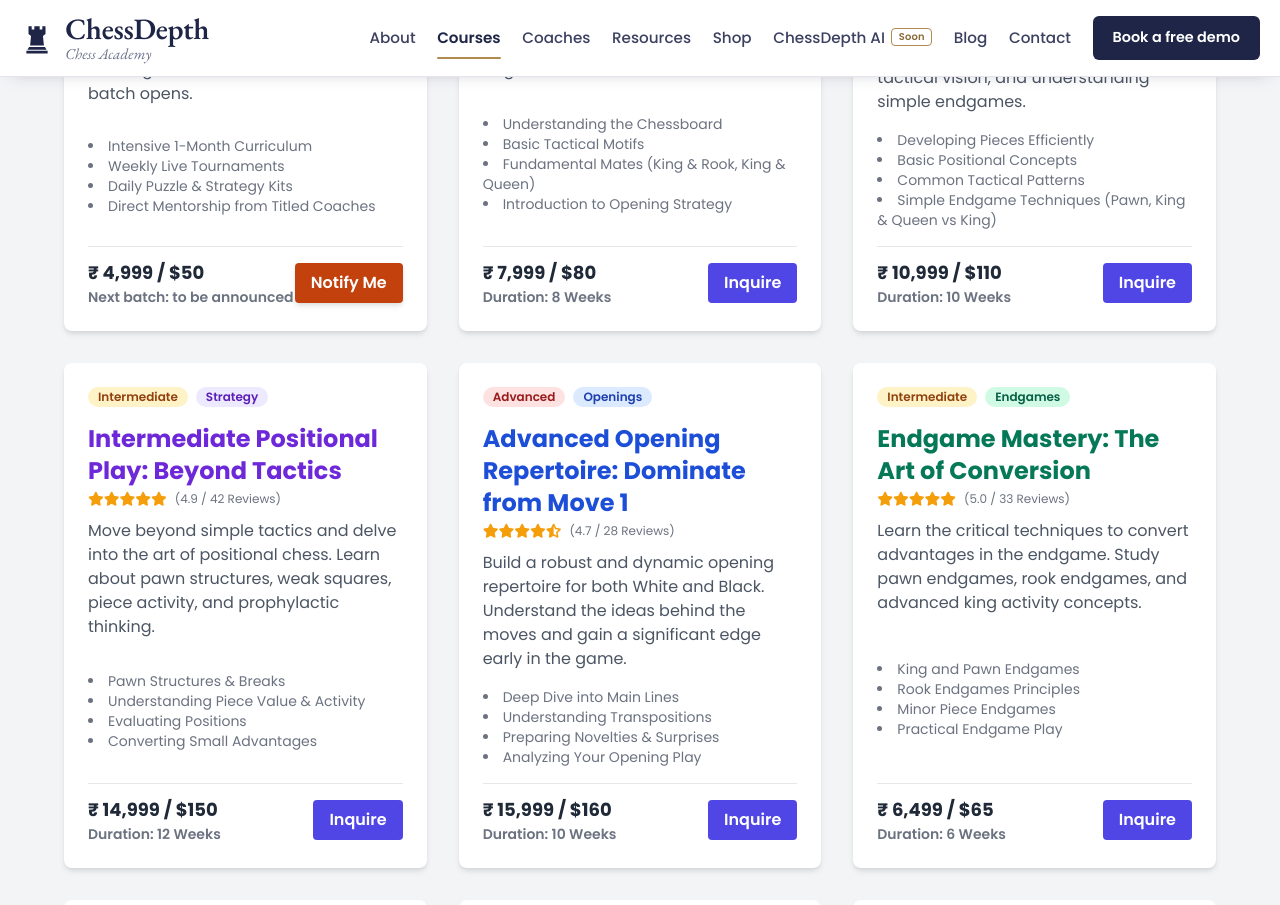
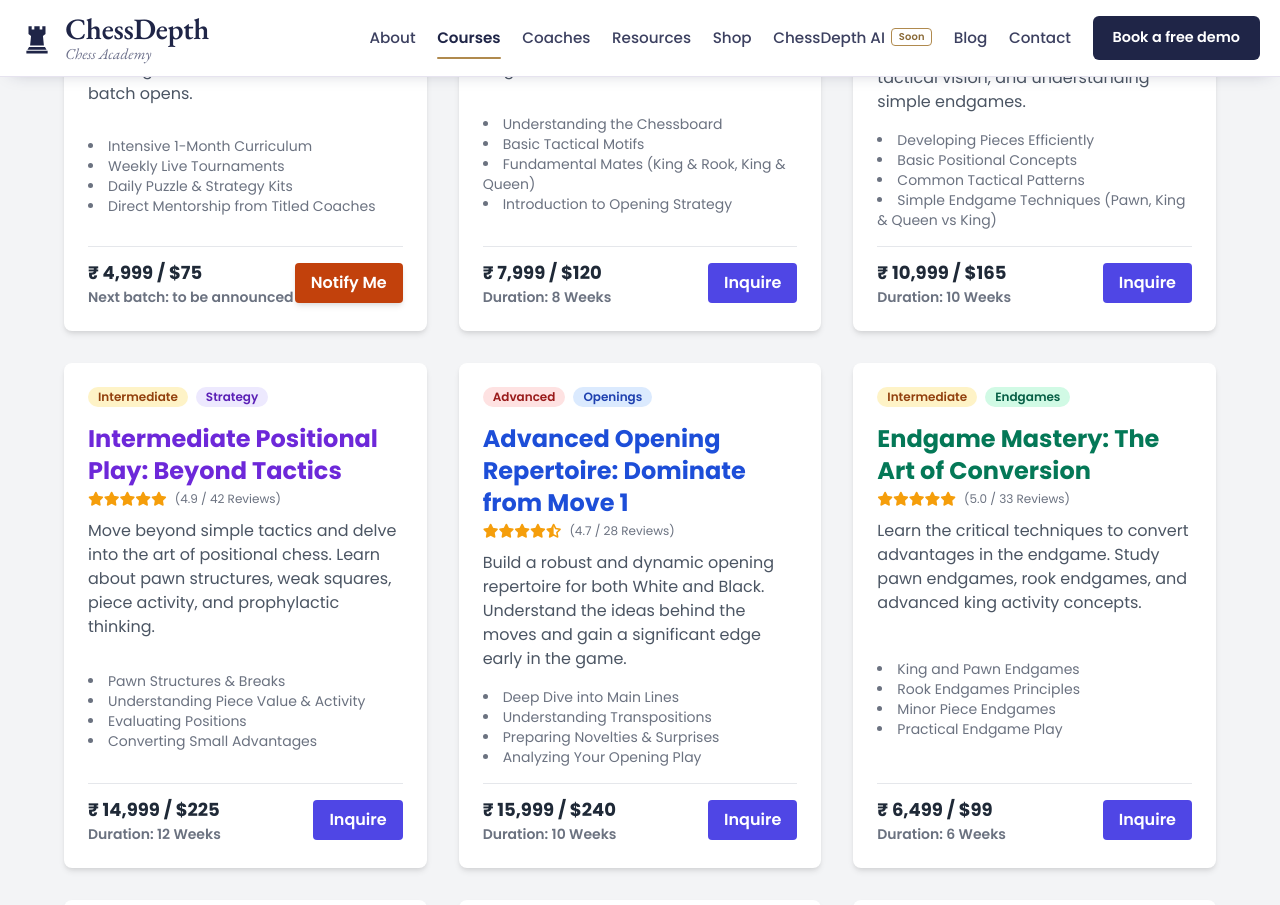
Before and after one commit to Sourabhjoshi1/Chess-Depth, a Jekyll site: the page built from pages/courses.html, in a window 1280 px wide and 1400 px high, scrolled down 1385 px. Shown: the top 905 px of the window. Built offline with Jekyll 4.4.1, drawn with Linux system fonts in a browser that asks for light colours; some of the changed text lies outside the part shown.

Commit message:
Dollar prices adjusted for purchasing power (≈₹67 = $1): one-to-one $90, group $69, programmes updated
Co-Authored-By: Claude Opus 5.5 <noreply@anthropic.com>
Claude-Session: https://claude.ai/code/session_017ZwxdNZGtw2tXrZdE2ZP9f

```diff
--- a/pages/about.html
+++ b/pages/about.html
@@ -214,7 +214,7 @@ page_css: about
         <details class="ab-faq ab-card p-5"><summary class="font-semibold">Are classes online or in person?</summary><p class="text-gray-600 mt-3 text-sm leading-relaxed">Classes are held online, so students can join from anywhere. We&rsquo;re based in Bhopal, Madhya Pradesh.</p></details>
         <details class="ab-faq ab-card p-5"><summary class="font-semibold">What age can my child start?</summary><p class="text-gray-600 mt-3 text-sm leading-relaxed">Children can usually start from about 5 years old. We place every student by level, not age, after the free demo class.</p></details>
         <details class="ab-faq ab-card p-5"><summary class="font-semibold">How will I know my child is improving?</summary><p class="text-gray-600 mt-3 text-sm leading-relaxed">Students get regular homework and a quiz every eight sessions. Coaches review the results and games and share clear feedback on strengths and what to work on next.</p></details>
-        <details class="ab-faq ab-card p-5"><summary class="font-semibold">One-to-one or group, which is better?</summary><p class="text-gray-600 mt-3 text-sm leading-relaxed">One-to-one classes (&#8377;5,999 or $60 / month) are fully personalised and best for fast improvement. Group classes of 2&ndash;4 students (&#8377;4,500 or $45 / month) are more affordable and great for discussion. The demo class helps you decide.</p></details>
+        <details class="ab-faq ab-card p-5"><summary class="font-semibold">One-to-one or group, which is better?</summary><p class="text-gray-600 mt-3 text-sm leading-relaxed">One-to-one classes (&#8377;5,999 or $90 / month) are fully personalised and best for fast improvement. Group classes of 2&ndash;4 students (&#8377;4,500 or $69 / month) are more affordable and great for discussion. The demo class helps you decide.</p></details>
         <details class="ab-faq ab-card p-5"><summary class="font-semibold">Do students get study material?</summary><p class="text-gray-600 mt-3 text-sm leading-relaxed">Yes. Students receive worksheets and concept books for their level, and can download PDF material from our <a href="/student/" class="text-indigo-700 hover:underline">Student Area</a>.</p></details>
         <details class="ab-faq ab-card p-5"><summary class="font-semibold">How do I book the free demo class?</summary><p class="text-gray-600 mt-3 text-sm leading-relaxed">Send us a message on WhatsApp at {{ site.contact.phone_display }} or use the button below. We&rsquo;ll find a time that suits you.</p></details>
       </div>
--- a/pages/courses.html
+++ b/pages/courses.html
@@ -16,14 +16,14 @@ page_css: courses
           <i class="fas fa-user text-4xl text-indigo-600 mb-3"></i>
           <h3 class="text-xl font-bold mb-2 text-indigo-700">One-to-One (Private) Classes</h3>
           <p class="text-gray-600 mb-4">Lessons built entirely around your strengths, weaknesses and goals.</p>
-          <p><span class="text-3xl font-extrabold text-gray-900">&#8377;5,999 or $60</span><span class="text-xl text-gray-500"> / month</span></p>
+          <p><span class="text-3xl font-extrabold text-gray-900">&#8377;5,999 or $90</span><span class="text-xl text-gray-500"> / month</span></p>
           <p class="text-sm text-gray-500 mt-2">Best for rapid improvement and tournament preparation.</p>
         </div>
         <div class="bg-gray-50 rounded-lg shadow-lg p-6 border-t-4 border-purple-600">
           <i class="fas fa-users text-4xl text-purple-600 mb-3"></i>
           <h3 class="text-xl font-bold mb-2 text-purple-700">Group Classes (2&ndash;4 Students)</h3>
           <p class="text-gray-600 mb-4">Small batches with peer discussion and shared game analysis.</p>
-          <p><span class="text-3xl font-extrabold text-gray-900">&#8377;4,500 or $45</span><span class="text-xl text-gray-500"> / month</span></p>
+          <p><span class="text-3xl font-extrabold text-gray-900">&#8377;4,500 or $69</span><span class="text-xl text-gray-500"> / month</span></p>
           <p class="text-sm text-gray-500 mt-2">Both formats include worksheets, regular quizzes, tournaments and community access.</p>
         </div>
       </div>
@@ -65,7 +65,7 @@ page_css: courses
             </ul>
             <div class="flex justify-between items-center text-gray-700 font-semibold flex-shrink-0 mt-auto border-t pt-3">
               <div class="flex flex-col text-left">
-                  <span class="text-lg text-gray-800 font-bold">₹ 4,999 / $50</span>
+                  <span class="text-lg text-gray-800 font-bold">₹ 4,999 / $75</span>
                   <span class="text-sm text-gray-500">Next batch: to be announced</span>
               </div>
               <a href="https://wa.me/919823029262?text=Hi%2C%20please%20notify%20me%20about%20the%20next%20summer%20chess%20batch" target="_blank" rel="noopener noreferrer" class="bg-orange-500 text-white px-4 py-2 rounded hover:bg-orange-600 transition shadow-md whitespace-nowrap">Notify Me</a>
@@ -101,7 +101,7 @@ page_css: courses
             </ul>
             <div class="flex justify-between items-center text-gray-700 font-semibold flex-shrink-0 mt-auto border-t pt-3">
               <div class="flex flex-col text-left">
-                  <span class="text-lg text-gray-800 font-bold">₹ 7,999 / $80</span>
+                  <span class="text-lg text-gray-800 font-bold">₹ 7,999 / $120</span>
                   <span class="text-sm text-gray-500">Duration: 8 Weeks</span>
               </div>
               <a href="/#inquiry" class="bg-indigo-600 text-white px-4 py-2 rounded hover:bg-indigo-700 transition">Inquire</a>
@@ -135,7 +135,7 @@ page_css: courses
             </ul>
             <div class="flex justify-between items-center text-gray-700 font-semibold flex-shrink-0 mt-auto border-t pt-3">
               <div class="flex flex-col text-left">
-                  <span class="text-lg text-gray-800 font-bold">₹ 10,999 / $110</span>
+                  <span class="text-lg text-gray-800 font-bold">₹ 10,999 / $165</span>
                   <span class="text-sm text-gray-500">Duration: 10 Weeks</span>
               </div>
               <a href="/#inquiry" class="bg-indigo-600 text-white px-4 py-2 rounded hover:bg-indigo-700 transition">Inquire</a>
@@ -169,7 +169,7 @@ page_css: courses
             </ul>
             <div class="flex justify-between items-center text-gray-700 font-semibold flex-shrink-0 mt-auto border-t pt-3">
               <div class="flex flex-col text-left">
-                  <span class="text-lg text-gray-800 font-bold">₹ 14,999 / $150</span>
+                  <span class="text-lg text-gray-800 font-bold">₹ 14,999 / $225</span>
                   <span class="text-sm text-gray-500">Duration: 12 Weeks</span>
               </div>
               <a href="/#inquiry" class="bg-indigo-600 text-white px-4 py-2 rounded hover:bg-indigo-700 transition">Inquire</a>
@@ -203,7 +203,7 @@ page_css: courses
             </ul>
             <div class="flex justify-between items-center text-gray-700 font-semibold flex-shrink-0 mt-auto border-t pt-3">
               <div class="flex flex-col text-left">
-                  <span class="text-lg text-gray-800 font-bold">₹ 15,999 / $160</span>
+                  <span class="text-lg text-gray-800 font-bold">₹ 15,999 / $240</span>
                   <span class="text-sm text-gray-500">Duration: 10 Weeks</span>
               </div>
               <a href="/#inquiry" class="bg-indigo-600 text-white px-4 py-2 rounded hover:bg-indigo-700 transition">Inquire</a>
@@ -237,7 +237,7 @@ page_css: courses
             </ul>
             <div class="flex justify-between items-center text-gray-700 font-semibold flex-shrink-0 mt-auto border-t pt-3">
               <div class="flex flex-col text-left">
-                  <span class="text-lg text-gray-800 font-bold">₹ 6,499 / $65</span>
+                  <span class="text-lg text-gray-800 font-bold">₹ 6,499 / $99</span>
                   <span class="text-sm text-gray-500">Duration: 6 Weeks</span>
               </div>
               <a href="/#inquiry" class="bg-indigo-600 text-white px-4 py-2 rounded hover:bg-indigo-700 transition">Inquire</a>
@@ -271,7 +271,7 @@ page_css: courses
             </ul>
             <div class="flex justify-between items-center text-gray-700 font-semibold flex-shrink-0 mt-auto border-t pt-3">
               <div class="flex flex-col text-left">
-                  <span class="text-lg text-gray-800 font-bold">₹ 5,199 / $52</span>
+                  <span class="text-lg text-gray-800 font-bold">₹ 5,199 / $79</span>
                   <span class="text-sm text-gray-500">Duration: 4 Weeks</span>
               </div>
               <a href="/#inquiry" class="bg-indigo-600 text-white px-4 py-2 rounded hover:bg-indigo-700 transition">Inquire</a>
@@ -306,7 +306,7 @@ page_css: courses
             </ul>
             <div class="flex justify-between items-center text-gray-700 font-semibold flex-shrink-0 mt-auto border-t pt-3">
               <div class="flex flex-col text-left">
-                  <span class="text-lg text-gray-800 font-bold">₹ 11,999 / $120</span>
+                  <span class="text-lg text-gray-800 font-bold">₹ 11,999 / $180</span>
                   <span class="text-sm text-gray-500">Duration: 6 Weeks</span>
               </div>
               <a href="/#inquiry" class="bg-indigo-600 text-white px-4 py-2 rounded hover:bg-indigo-700 transition">Inquire</a>
@@ -340,7 +340,7 @@ page_css: courses
             </ul>
             <div class="flex justify-between items-center text-gray-700 font-semibold flex-shrink-0 mt-auto border-t pt-3">
               <div class="flex flex-col text-left">
-                  <span class="text-lg text-gray-800 font-bold">₹ 9,999 / $100</span>
+                  <span class="text-lg text-gray-800 font-bold">₹ 9,999 / $150</span>
                   <span class="text-sm text-gray-500">Duration: Varies</span>
               </div>
               <a href="/#inquiry" class="bg-indigo-600 text-white px-4 py-2 rounded hover:bg-indigo-700 transition">Inquire</a>
@@ -374,7 +374,7 @@ page_css: courses
             </ul>
             <div class="flex justify-between items-center text-gray-700 font-semibold flex-shrink-0 mt-auto border-t pt-3">
               <div class="flex flex-col text-left">
-                  <span class="text-lg text-gray-800 font-bold">₹ 19,999 / $200</span>
+                  <span class="text-lg text-gray-800 font-bold">₹ 19,999 / $299</span>
                   <span class="text-sm text-gray-500">Duration: Custom</span>
               </div>
               <a href="/#inquiry" class="bg-indigo-600 text-white px-4 py-2 rounded hover:bg-indigo-700 transition">Inquire</a>
@@ -408,7 +408,7 @@ page_css: courses
             </ul>
             <div class="flex justify-between items-center text-gray-700 font-semibold flex-shrink-0 mt-auto border-t pt-3">
               <div class="flex flex-col text-left">
-                  <span class="text-lg text-gray-800 font-bold">₹ 16,999 / $170</span>
+                  <span class="text-lg text-gray-800 font-bold">₹ 16,999 / $255</span>
                   <span class="text-sm text-gray-500">Duration: 8 Weeks</span>
               </div>
               <a href="/#inquiry" class="bg-indigo-600 text-white px-4 py-2 rounded hover:bg-indigo-700 transition">Inquire</a>
@@ -442,7 +442,7 @@ page_css: courses
             </ul>
             <div class="flex justify-between items-center text-gray-700 font-semibold flex-shrink-0 mt-auto border-t pt-3">
               <div class="flex flex-col text-left">
-                  <span class="text-lg text-gray-800 font-bold">₹ 5,499 / $55</span>
+                  <span class="text-lg text-gray-800 font-bold">₹ 5,499 / $85</span>
                   <span class="text-sm text-gray-500">Duration: 5 Weeks</span>
               </div>
               <a href="/#inquiry" class="bg-indigo-600 text-white px-4 py-2 rounded hover:bg-indigo-700 transition">Inquire</a>
@@ -476,7 +476,7 @@ page_css: courses
             </ul>
             <div class="flex justify-between items-center text-gray-700 font-semibold flex-shrink-0 mt-auto border-t pt-3">
               <div class="flex flex-col text-left">
-                  <span class="text-lg text-gray-800 font-bold">₹ 8,999 / $90</span>
+                  <span class="text-lg text-gray-800 font-bold">₹ 8,999 / $135</span>
                   <span class="text-sm text-gray-500">Duration: 7 Weeks</span>
               </div>
               <a href="/#inquiry" class="bg-indigo-600 text-white px-4 py-2 rounded hover:bg-indigo-700 transition">Inquire</a>
```
Also changed, not shown: EDITING.md (+1 -1 lines).
